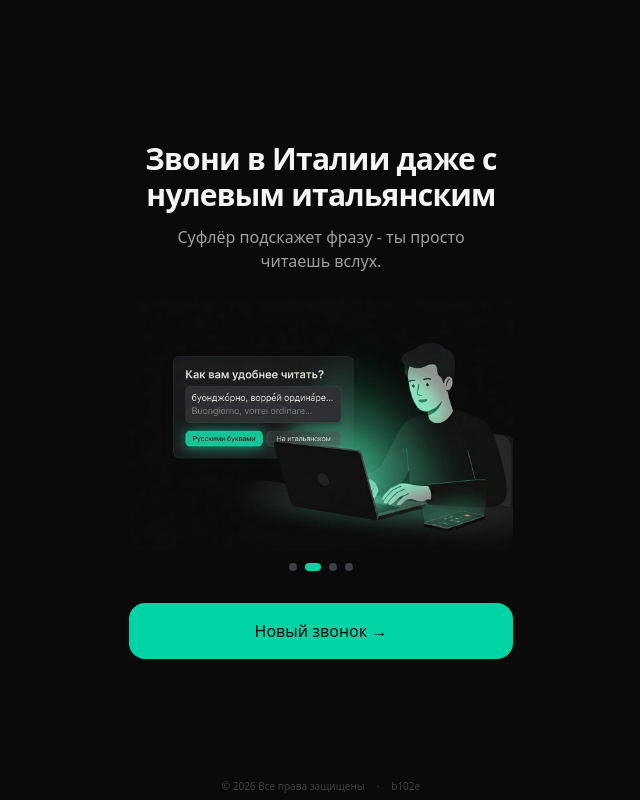
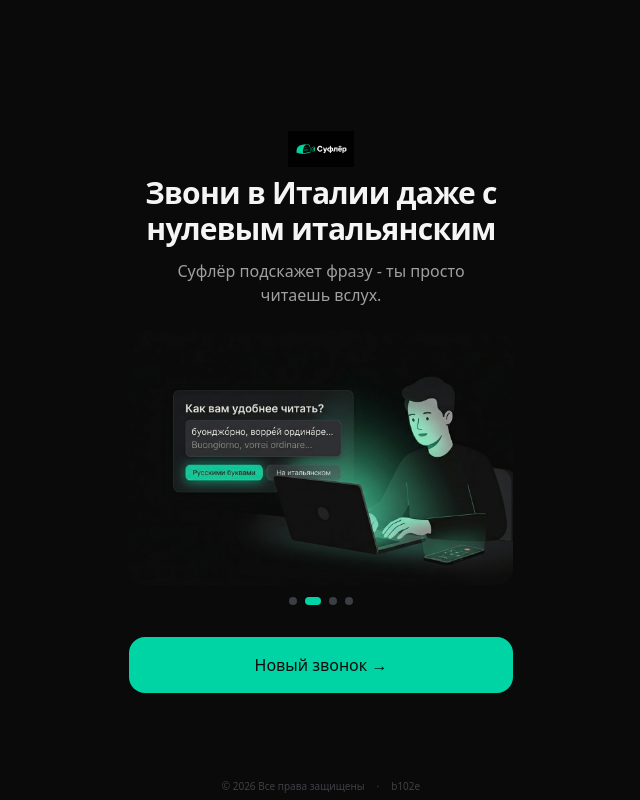
Before and after one commit to b102e/sufler-lite, a Next.js app: page / in a window 1280 px wide. Shown: the whole page, without its empty margins (319-959 px from the left). Built offline with nearby package versions, Linux system fonts and the light colour scheme.

Commit message:
Add logo to hero screen (1692x929 → h36 w66)

```diff
--- a/components/HeroScreen.tsx
+++ b/components/HeroScreen.tsx
@@ -1,5 +1,6 @@
 "use client";
 
+import Image from "next/image";
 import HowItWorksCarousel from "@/components/HowItWorksCarousel";
 
 type Props = {
@@ -11,6 +12,17 @@ export default function HeroScreen({ onStart, className = "" }: Props) {
   return (
     <div className={`min-h-screen bg-cb-bg flex flex-col items-center justify-center px-6 ${className}`}>
       <div className="w-full max-w-sm flex flex-col items-center">
+
+        <div className="flex justify-center pt-6 pb-2">
+          <Image
+            src="/logo.png"
+            alt="Суфлёр"
+            height={36}
+            width={66}
+            className="object-contain"
+            priority
+          />
+        </div>
 
         <h1 className="text-3xl font-bold tracking-tight text-cb-text text-center">
           Звони в Италии даже с нулевым итальянским
```
Also changed, not shown: public/logo.png (added), 1 other file (tests, documents, lock files or other folders).
